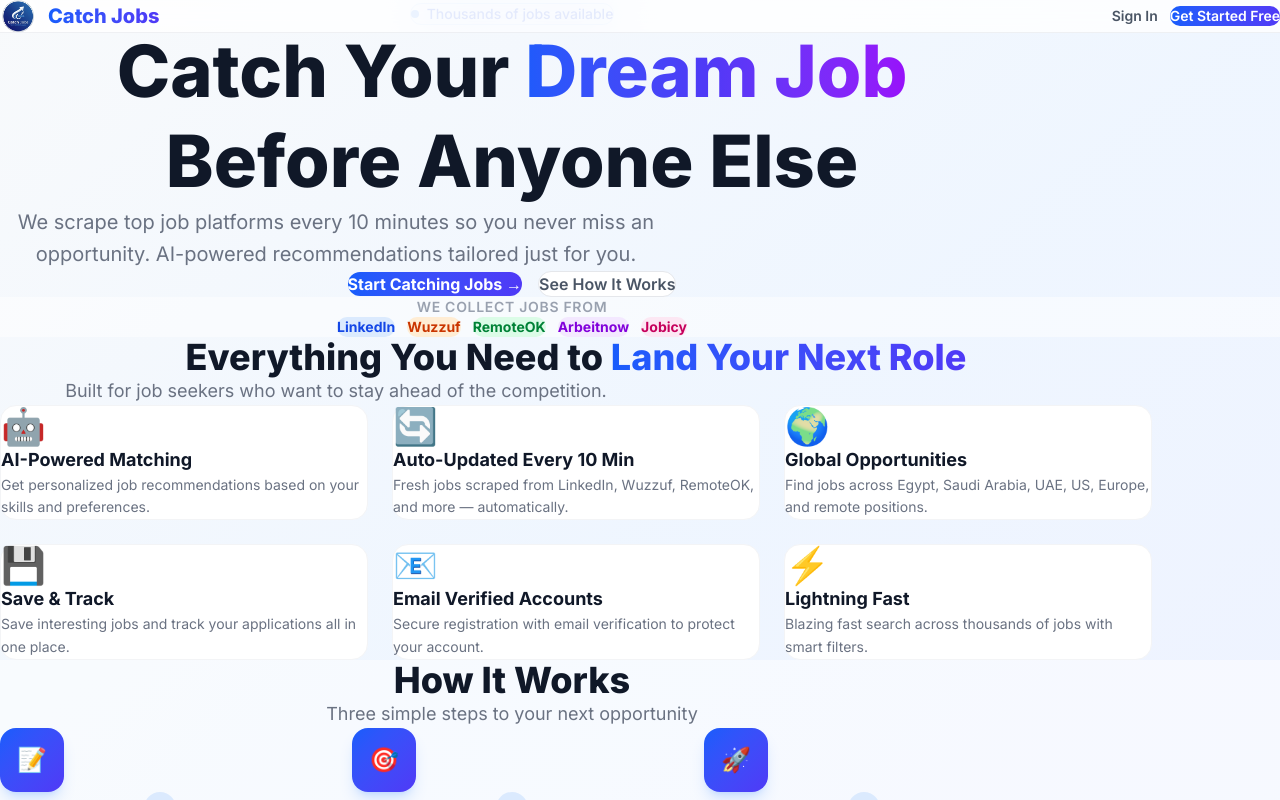
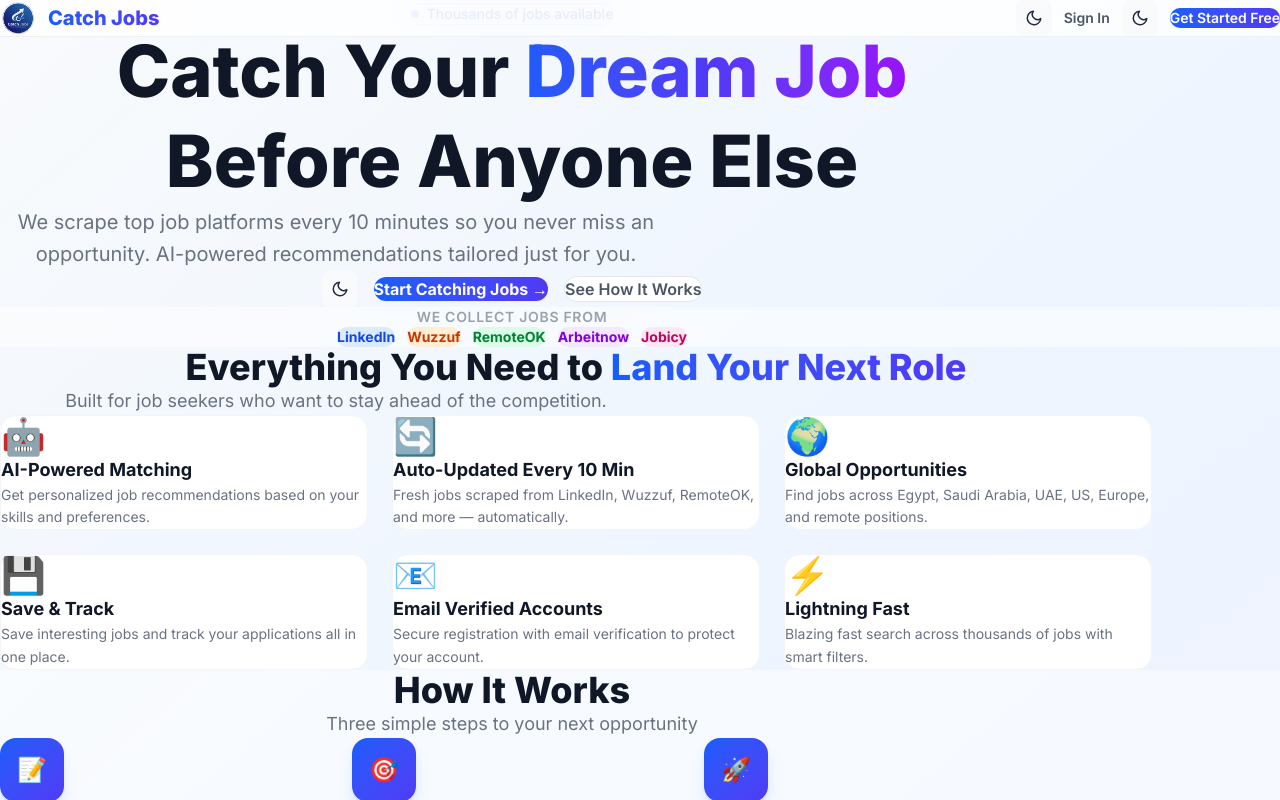
Before and after one commit to ahmed-m-abdelslam/catch-jobs, a Next.js app in the folder frontend/: page / in a window 1280 px wide. Shown: the top 800 px of the page. Built offline with nearby package versions, Linux system fonts and the light colour scheme; no server answers.

Commit message:
Add Dark Mode support

```diff
--- a/frontend/src/app/dashboard/page.tsx
+++ b/frontend/src/app/dashboard/page.tsx
@@ -3,6 +3,7 @@
 import { useEffect, useState } from "react";
 import { api } from "@/lib/api";
 import JobCard from "@/components/JobCard";
+import ThemeToggle from "@/components/ThemeToggle";
 import Image from "next/image";
 
 type Tab = "recommended" | "saved" | "preferences" | "all";
@@ -189,6 +190,7 @@
                 <span className="text-sm font-medium text-gray-700">{user.full_name}</span>
               </div>
             )}
+            <ThemeToggle />
             <button onClick={() => { localStorage.removeItem("token"); window.location.href = "/login"; }}
               className="text-xs text-gray-400 hover:text-red-500 font-semibold px-3 py-1.5 rounded-lg hover:bg-red-50 transition">
               Logout
--- a/frontend/src/app/globals.css
+++ b/frontend/src/app/globals.css
@@ -12,6 +12,27 @@
   --success: #059669;
   --danger: #dc2626;
   --radius: 12px;
+  --input-bg: #f8fafc;
+  --hover-bg: #f8fafc;
+  --glass-bg: rgba(255, 255, 255, 0.85);
+  --shadow-color: rgba(0,0,0,0.06);
+}
+
+[data-theme="dark"] {
+  --primary: #3b82f6;
+  --primary-hover: #60a5fa;
+  --bg: #0f172a;
+  --card: #1e293b;
+  --text: #f1f5f9;
+  --text-light: #94a3b8;
+  --text-muted: #64748b;
+  --border: #334155;
+  --success: #10b981;
+  --danger: #ef4444;
+  --input-bg: #1e293b;
+  --hover-bg: #334155;
+  --glass-bg: rgba(15, 23, 42, 0.85);
+  --shadow-color: rgba(0,0,0,0.3);
 }
 
 * {
@@ -26,21 +47,20 @@
   color: var(--text);
   line-height: 1.6;
   -webkit-font-smoothing: antialiased;
+  transition: background 0.3s ease, color 0.3s ease;
 }
 
-/* Scrollbar */
 ::-webkit-scrollbar { width: 6px; }
 ::-webkit-scrollbar-track { background: transparent; }
 ::-webkit-scrollbar-thumb { background: #cbd5e1; border-radius: 3px; }
+[data-theme="dark"] ::-webkit-scrollbar-thumb { background: #475569; }
 
-/* Focus */
 input:focus, select:focus, textarea:focus {
   outline: none;
   border-color: var(--primary) !important;
-  box-shadow: 0 0 0 3px rgba(26, 86, 219, 0.08);
+  box-shadow: 0 0 0 3px rgba(59, 130, 246, 0.15);
 }
 
-/* Animations */
 @keyframes fadeUp {
   from { opacity: 0; transform: translateY(12px); }
   to { opacity: 1; transform: translateY(0); }
@@ -52,39 +72,34 @@
 .animate-fade-up { animation: fadeUp 0.4s ease forwards; }
 .animate-fade-in { animation: fadeIn 0.3s ease forwards; }
 
-/* Staggered animation */
 .stagger-1 { animation-delay: 0.05s; }
 .stagger-2 { animation-delay: 0.1s; }
 .stagger-3 { animation-delay: 0.15s; }
 
-/* Card */
 .card {
   background: var(--card);
   border: 1px solid var(--border);
   border-radius: var(--radius);
-  transition: box-shadow 0.2s ease, transform 0.2s ease;
+  transition: box-shadow 0.2s ease, transform 0.2s ease, background 0.3s ease;
 }
 .card:hover {
-  box-shadow: 0 4px 20px rgba(0,0,0,0.06);
+  box-shadow: 0 4px 20px var(--shadow-color);
   transform: translateY(-1px);
 }
 
-/* Gradient */
 .gradient-text {
-  background: linear-gradient(135deg, #1a56db, #7c3aed);
+  background: linear-gradient(135deg, #3b82f6, #8b5cf6);
   -webkit-background-clip: text;
   -webkit-text-fill-color: transparent;
   background-clip: text;
 }
 
-/* Glass header */
 .glass-header {
-  background: rgba(255, 255, 255, 0.85);
+  background: var(--glass-bg);
   backdrop-filter: blur(12px);
   -webkit-backdrop-filter: blur(12px);
 }
 
-/* Button base */
 .btn {
   display: inline-flex;
   align-items: center;
@@ -103,7 +118,7 @@
 }
 .btn-primary:hover {
   background: var(--primary-hover);
-  box-shadow: 0 4px 12px rgba(26, 86, 219, 0.25);
+  box-shadow: 0 4px 12px rgba(59, 130, 246, 0.25);
 }
 .btn-outline {
   background: transparent;
@@ -111,32 +126,30 @@
   color: var(--text-light);
 }
 .btn-outline:hover {
-  background: #f8fafc;
-  border-color: #cbd5e1;
+  background: var(--hover-bg);
+  border-color: var(--text-muted);
 }
 
-/* Input base */
 .input {
   width: 100%;
   border: 1px solid var(--border);
   border-radius: 10px;
   padding: 10px 16px;
   font-size: 0.875rem;
-  background: #f8fafc;
+  background: var(--input-bg);
   color: var(--text);
   transition: all 0.2s ease;
 }
 .input:hover {
-  border-color: #cbd5e1;
+  border-color: var(--text-muted);
 }
 .input:focus {
-  background: white;
+  background: var(--card);
 }
 .input::placeholder {
   color: var(--text-muted);
 }
 
-/* Label */
 .label {
   display: block;
   font-size: 0.75rem;
@@ -147,7 +160,6 @@
   margin-bottom: 6px;
 }
 
-/* Badge */
 .badge {
   display: inline-flex;
   align-items: center;
@@ -158,7 +170,6 @@
   letter-spacing: 0.02em;
 }
 
-/* Tag chip */
 .chip {
   display: inline-flex;
   align-items: center;
@@ -169,7 +180,6 @@
   border-radius: 20px;
 }
 
-/* Line clamp */
 .line-clamp-2 {
   display: -webkit-box;
   -webkit-line-clamp: 2;
--- a/frontend/src/app/login/page.tsx
+++ b/frontend/src/app/login/page.tsx
@@ -3,6 +3,7 @@
 import { useState } from "react";
 import { api } from "@/lib/api";
 import Image from "next/image";
+import ThemeToggle from "@/components/ThemeToggle";
 
 type View = "login" | "register" | "verify" | "forgot" | "reset";
 
--- a/frontend/src/app/page.tsx
+++ b/frontend/src/app/page.tsx
@@ -2,6 +2,7 @@
 
 import { useEffect, useState } from "react";
 import Image from "next/image";
+import ThemeToggle from "@/components/ThemeToggle";
 import Link from "next/link";
 
 export default function LandingPage() {
@@ -69,10 +70,12 @@
             </span>
           </div>
           <div className="flex items-center gap-3">
+            <ThemeToggle />
             <Link href="/login"
               className="text-sm font-semibold text-gray-600 hover:text-gray-900 px-4 py-2 rounded-lg hover:bg-gray-100 transition">
               Sign In
             </Link>
+            <ThemeToggle />
             <Link href="/login"
               className="text-sm font-semibold text-white bg-gradient-to-r from-blue-600 to-indigo-600 px-5 py-2.5 rounded-xl hover:shadow-lg hover:shadow-blue-500/25 transition-all">
               Get Started Free
@@ -101,6 +104,7 @@
           </p>
 
           <div className="flex flex-col sm:flex-row items-center justify-center gap-4 mb-16">
+            <ThemeToggle />
             <Link href="/login"
               className="w-full sm:w-auto text-center text-base font-bold text-white bg-gradient-to-r from-blue-600 to-indigo-600 px-8 py-4 rounded-2xl hover:shadow-xl hover:shadow-blue-500/30 transition-all hover:-translate-y-0.5">
               Start Catching Jobs →
@@ -213,7 +217,8 @@
           <p className="text-lg text-blue-100 mb-8 max-w-xl mx-auto">
             Join now and get instant access to thousands of jobs from top platforms worldwide.
           </p>
-          <Link href="/login"
+          <ThemeToggle />
+            <Link href="/login"
             className="inline-block text-base font-bold text-blue-600 bg-white px-8 py-4 rounded-2xl hover:shadow-lg transition-all hover:-translate-y-0.5">
             Get Started Free →
           </Link>
@@ -229,6 +234,7 @@
           </div>
           <p className="text-sm text-gray-400">© 2026 Catch Jobs. All rights reserved.</p>
           <div className="flex items-center gap-4">
+            <ThemeToggle />
             <Link href="/login" className="text-sm text-gray-500 hover:text-gray-700 font-medium">Sign In</Link>
             <a href="#features" className="text-sm text-gray-500 hover:text-gray-700 font-medium">Features</a>
           </div>
--- /dev/null
+++ b/frontend/src/components/ThemeToggle.tsx
@@ -0,0 +1,42 @@
+"use client";
+
+import { useEffect, useState } from "react";
+
+export default function ThemeToggle() {
+  const [dark, setDark] = useState(false);
+
+  useEffect(() => {
+    const saved = localStorage.getItem("theme");
+    if (saved === "dark" || (!saved && window.matchMedia("(prefers-color-scheme: dark)").matches)) {
+      setDark(true);
+      document.documentElement.setAttribute("data-theme", "dark");
+    }
+  }, []);
+
+  function toggle() {
+    const next = !dark;
+    setDark(next);
+    document.documentElement.setAttribute("data-theme", next ? "dark" : "light");
+    localStorage.setItem("theme", next ? "dark" : "light");
+  }
+
+  return (
+    <button onClick={toggle}
+      className="w-9 h-9 flex items-center justify-center rounded-lg hover:bg-gray-100 dark:hover:bg-gray-800 transition"
+      style={{ background: "var(--hover-bg)" }}
+      title={dark ? "Light Mode" : "Dark Mode"}>
+      {dark ? (
+        <svg width="18" height="18" viewBox="0 0 24 24" fill="none" stroke="currentColor" strokeWidth="2" strokeLinecap="round" strokeLinejoin="round">
+          <circle cx="12" cy="12" r="5"/><line x1="12" y1="1" x2="12" y2="3"/><line x1="12" y1="21" x2="12" y2="23"/>
+          <line x1="4.22" y1="4.22" x2="5.64" y2="5.64"/><line x1="18.36" y1="18.36" x2="19.78" y2="19.78"/>
+          <line x1="1" y1="12" x2="3" y2="12"/><line x1="21" y1="12" x2="23" y2="12"/>
+          <line x1="4.22" y1="19.78" x2="5.64" y2="18.36"/><line x1="18.36" y1="5.64" x2="19.78" y2="4.22"/>
+        </svg>
+      ) : (
+        <svg width="18" height="18" viewBox="0 0 24 24" fill="none" stroke="currentColor" strokeWidth="2" strokeLinecap="round" strokeLinejoin="round">
+          <path d="M21 12.79A9 9 0 1 1 11.21 3 7 7 0 0 0 21 12.79z"/>
+        </svg>
+      )}
+    </button>
+  );
+}
```
